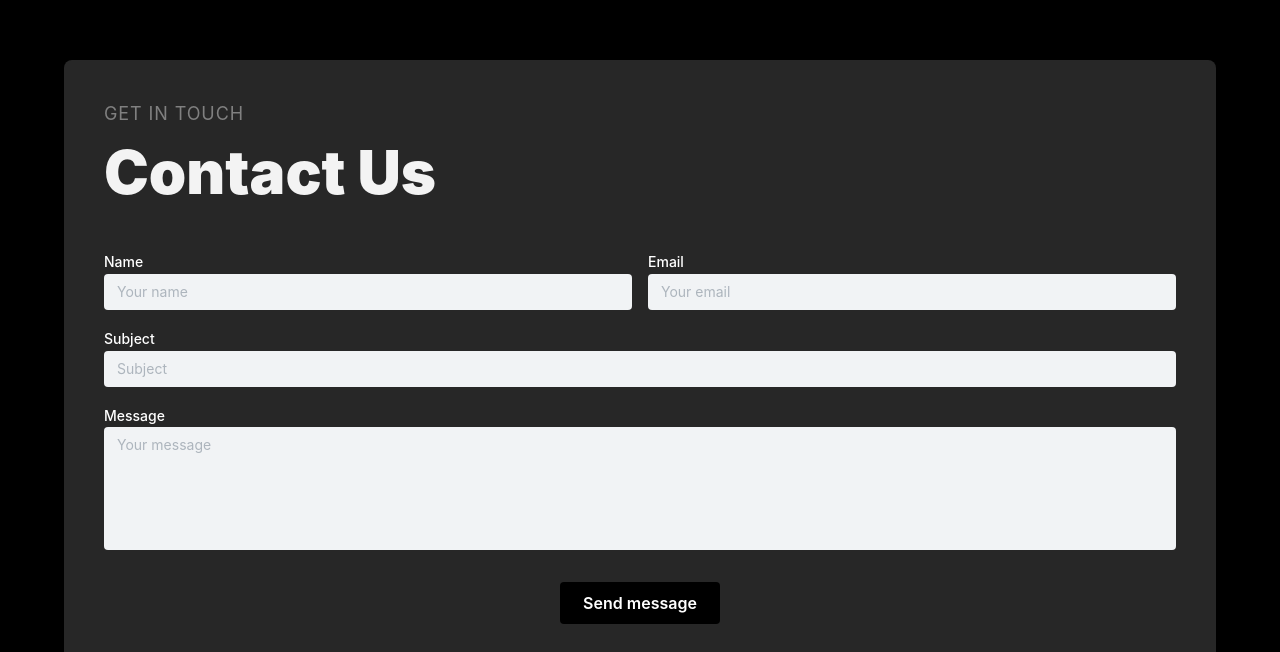
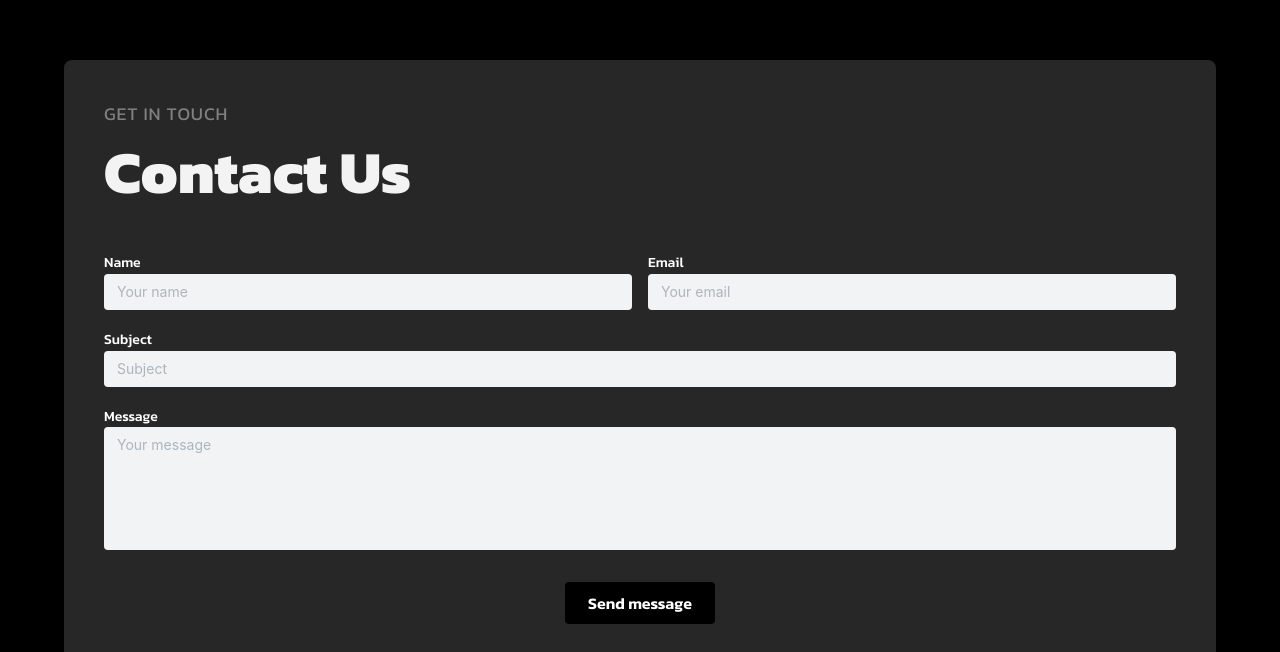
Before and after one commit to CodingDyl/JashaWeb, a React (Vite) app: page / in a window 1280 px wide. Shown: the part 1628-2280 px from the top of the page. Built offline with nearby package versions, Linux system fonts and the light colour scheme.

Commit message:
updated scroll animations

```diff
--- a/src/components/About.jsx
+++ b/src/components/About.jsx
@@ -13,7 +13,7 @@
         className={`${styles.padding} max-w-7xl mx-auto relative z-0 min-h-screen`}
     >
 
-        <span id='#about'>
+        <span id='about'>
             &nbsp;
         </span>
 
--- a/src/components/Contact.jsx
+++ b/src/components/Contact.jsx
@@ -28,7 +28,7 @@
         className={`${styles.padding} max-w-7xl mx-auto relative z-0`}
     >
 
-        <span id='#contact'>
+        <span id='contact'>
             &nbsp;
         </span>
 
--- a/src/index.css
+++ b/src/index.css
@@ -1,3 +1,5 @@
+@import url('https://fonts.googleapis.com/css2?family=Kanit:wght@200;300;400;500;600;700;800&display=swap');
+
 @tailwind base;
 @tailwind components;
 @tailwind utilities;
@@ -6,4 +8,7 @@
   padding: 0;
   margin: 0;
   box-sizing: border-box;
+  font-family: "Kanit", sans-serif;
+  scroll-behavior: smooth;
+  color-scheme: dark;
 }
```
